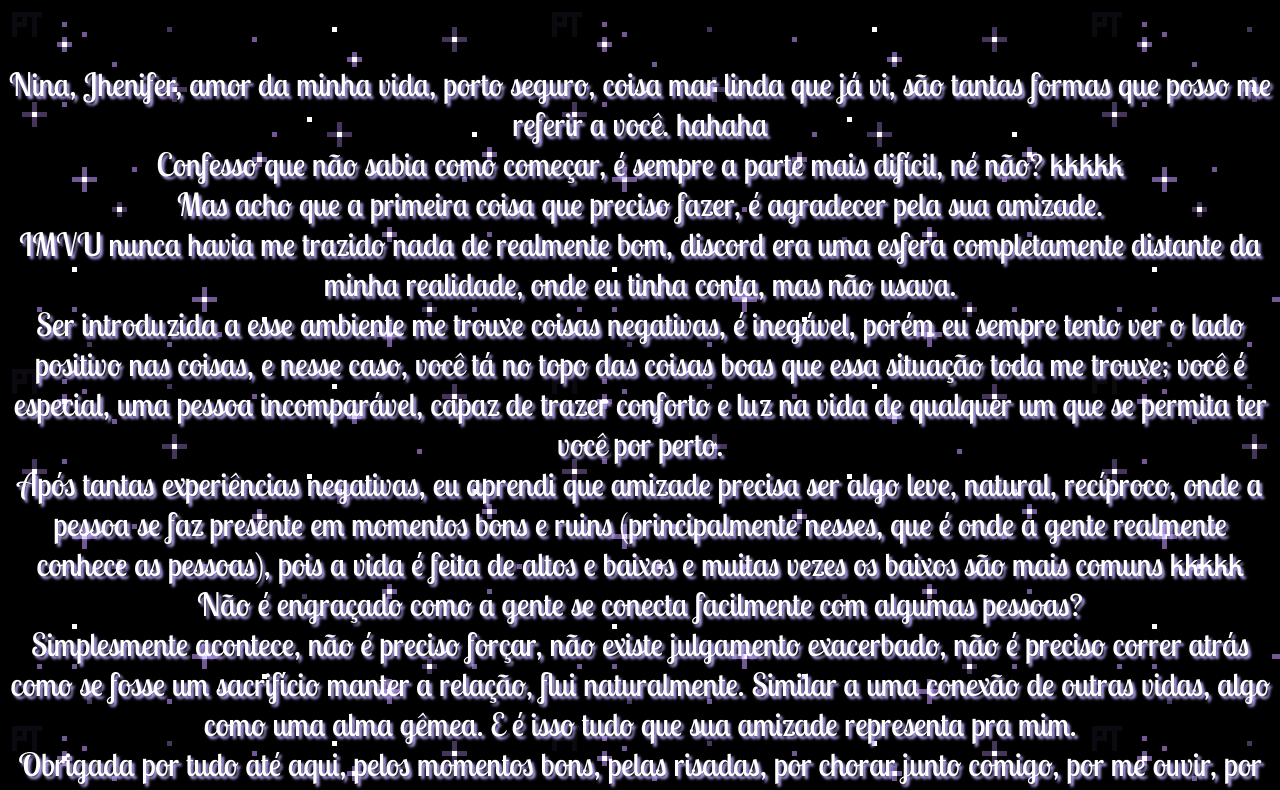
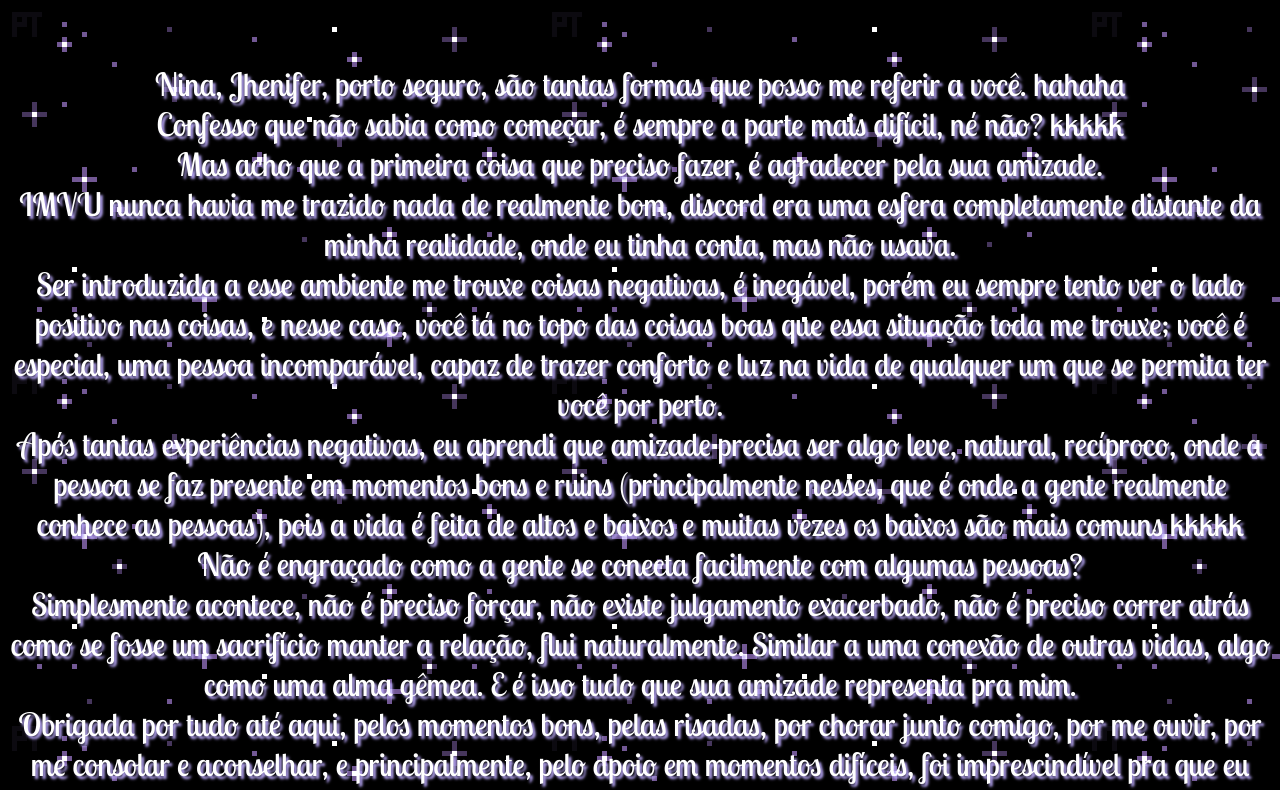
Before and after one commit to l1d1/hbd, a plain HTML site: page index.html in a window 1280 px wide. Shown: the top 790 px of the page. Drawn offline with Linux system fonts and the light colour scheme.

Commit message:
Update index.html

```diff
--- a/index.html
+++ b/index.html
@@ -7,7 +7,7 @@
 	<title>HBD</title>
 </head>
 <body>
-	<p>Nina, Jhenifer, amor da minha vida, porto seguro, coisa mar linda que já vi, são tantas formas que posso me referir a você. hahaha <br>Confesso que não sabia como começar, é sempre a parte mais difícil, né não? kkkkk
+	<p>Nina, Jhenifer, porto seguro, são tantas formas que posso me referir a você. hahaha <br>Confesso que não sabia como começar, é sempre a parte mais difícil, né não? kkkkk
 		<br>Mas acho que a primeira coisa que preciso fazer, é agradecer pela sua amizade. <br>IMVU nunca havia me trazido nada de realmente bom, discord era uma esfera completamente distante da minha realidade, onde eu tinha conta, mas não usava. <br>Ser introduzida a esse ambiente me trouxe coisas negativas, é inegável, porém eu sempre tento ver o lado positivo nas coisas, e nesse caso, você tá no topo das coisas boas que essa situação toda me trouxe; você é especial, uma pessoa incomparável, capaz de trazer conforto e luz na vida de qualquer um que se permita ter você por perto.
 		<br>Após tantas experiências negativas, eu aprendi que amizade precisa ser algo leve, natural, recíproco, onde a pessoa se faz presente em momentos bons e ruins (principalmente nesses, que é onde a gente realmente conhece as pessoas), pois a vida é feita de altos e baixos e muitas vezes os baixos são mais comuns kkkkk
 		<br>Não é engraçado como a gente se conecta facilmente com algumas pessoas? <br>Simplesmente acontece, não é preciso forçar, não existe julgamento exacerbado, não é preciso correr atrás como se fosse um sacrifício manter a relação, flui naturalmente. Similar a uma conexão de outras vidas, algo como uma alma gêmea. E é isso tudo que sua amizade representa pra mim.
```
